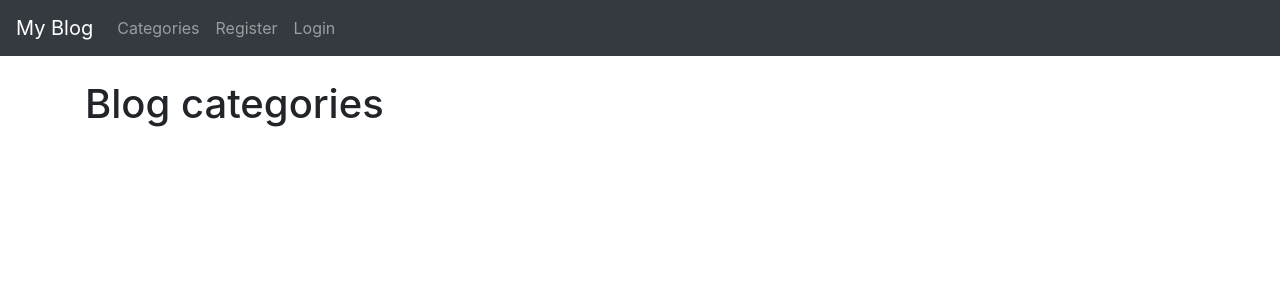
After one commit to mfarjami/Django-blog, a Django app: page /category-list/ in a window 1280 px wide. The commit adds this page. Shown: the top 300 px of the page. Run offline with Django 3.2, Linux system fonts and the light colour scheme; data that the repository does not hold is empty; some libraries are stand-ins or nearby versions.

Commit message:
Added categories in  html.

```diff
--- /dev/null
+++ b/crm1/blog/templates/blog/category_list.html
@@ -0,0 +1,15 @@
+{% extends 'blog/list.html' %}
+
+{% block title %}
+	Blog categories
+{% endblock %}
+
+{% block content %}
+
+    <h1>Blog categories</h1>
+
+    {% for item in cat_menu_list %}
+        <h4><a class="dropdown-item" href="{% url 'blog:categories' item %}">{{item}}</a></h4>
+    {% endfor %}
+
+{% endblock %}
--- a/crm1/blog/templates/blog/list.html
+++ b/crm1/blog/templates/blog/list.html
@@ -19,6 +19,30 @@
 
   <div class="collapse navbar-collapse" id="navbarSupportedContent">
     <ul class="navbar-nav mr-auto">
+      {% if cat_menu %}
+      <!-- Category Menu Code -->
+      <li class="nav-item dropdown">
+        <a class="nav-link dropdown-toggle" href="#" id="navbarDropdown" role="button" data-toggle="dropdown" aria-haspopup="true" aria-expanded="false">
+          Categories
+        </a>
+
+
+        <div class="dropdown-menu" aria-labelledby="navbarDropdown">
+
+
+        {% for item in cat_menu %}
+          <a class="dropdown-item" href="{% url 'blog:categories' item %}">{{item}}</a>
+        {% endfor %}
+
+
+
+        </div>
+      </li>
+      {% else %}
+        <li class="nav-item">
+          <a class="nav-link" href="{% url 'blog:category-list' %}">Categories</a>
+        </li>
+      {% endif %}
       {% if user.is_authenticated %}
       <li class="nav-item">
         <a class="nav-link" href="{% url 'blog:create' %}">Create post</a>
--- a/crm1/blog/urls.py
+++ b/crm1/blog/urls.py
@@ -10,5 +10,7 @@ urlpatterns = [
 	path('category/',PostCategoryView.as_view(),name='category'),
 	path('update/<int:pk>/',PostUpdate.as_view(),name='update'),
 	path('delete/<int:pk>/',PostDelete.as_view(),name='delete'),
-	path('category/<str:cats>/', CategoryView, name='categories')
+	path('category/<str:cats>/', CategoryView, name='categories'),
+	path('category-list/', CategoryListView, name='category-list'),
+
 ]
--- a/crm1/blog/views.py
+++ b/crm1/blog/views.py
@@ -6,35 +6,51 @@ from .forms import *
 # Create your views here.
 
 class PostList(ListView):
-	model = Post
-	ordering = ['-publish']
+    model = Post
+    ordering = ['-publish']
 
+    def get_context_data(self, *args, **kwargs):
+        cat_menu = Category.objects.all()
+        context = super(PostList, self).get_context_data(*args, **kwargs)
+        context["cat_menu"]= cat_menu
+        return context
+
+def CategoryListView(request):
+    cat_menu_list = Category.objects.all()
+    return render(request, 'blog/category_list.html',{'cat_menu_list':cat_menu_list})
 
 def CategoryView(request, cats):
-	category_post = Post.objects.filter(category=cats)
-	return render(request, 'blog/categories.html',{'cats':cats.title(), 'category_post':category_post})
+    category_post = Post.objects.filter(category=cats)
+    return render(request, 'blog/categories.html',{'cats':cats.title(), 'category_post':category_post})
 
 class PostDetail(DetailView):
-	model = Post
+    model = Post
+
+    def get_context_data(self, *args, **kwargs):
+        cat_menu = Category.objects.all()
+        context = super(PostDetail, self).get_context_data(*args, **kwargs)
+        context["cat_menu"]= cat_menu
+        return context
+
 
 
 class PostCreate(CreateView):
-	model = Post
-	form_class = PostForm
-	# fields = '__all__'
+    model = Post
+    form_class = PostForm
+    # fields = '__all__'
 
 class PostCategoryView(CreateView):
-	model = Category
-	# form_class = UpdateForm
-	fields = '__all__'
-	# template_name = 'blog/post_update.html'
+    model = Category
+    # form_class = UpdateForm
+    fields = '__all__'
+    # template_name = 'blog/post_update.html'
 
 class PostUpdate(UpdateView):
-	model = Post
-	form_class = UpdateForm
-	# fields = ('title','body')
-	template_name = 'blog/post_update.html'
+    model = Post
+    form_class = UpdateForm
+    # fields = ('title','body')
+    template_name = 'blog/post_update.html'
 
 class PostDelete(DeleteView):
-	model = Post
-	success_url = reverse_lazy('blog:home')
+    model = Post
+    success_url = reverse_lazy('blog:home')
```
